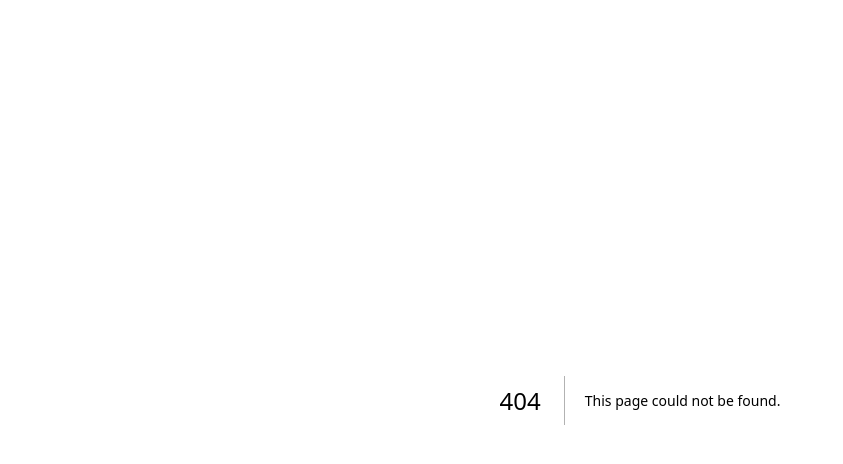
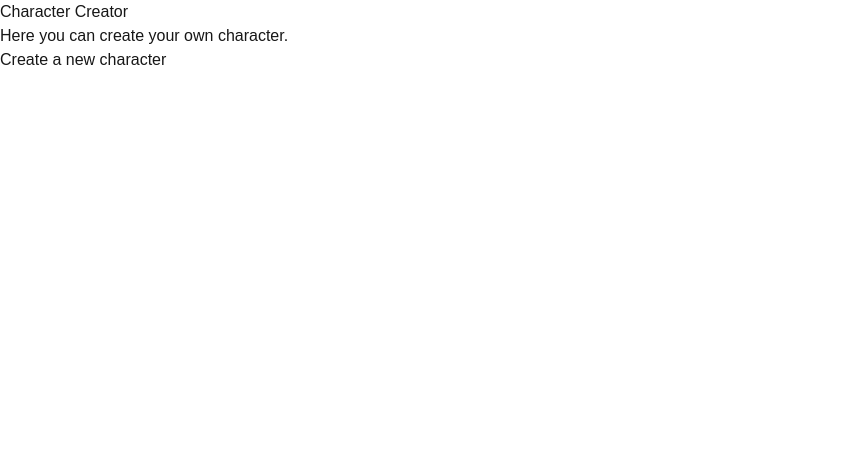
Before and after one commit to i-am-neon/llm-web-app-arch-orch-example, a Next.js app: page /character-creator in a window 1280 px wide. Before the commit this address had no page. Shown: the top 464 px of the page, without its empty margins (0-843 px from the left). Built offline with nearby package versions, Linux system fonts and the light colour scheme.

Commit message:
create scaffolding for character-creator

```diff
--- /dev/null
+++ b/app/character-creator/actions.ts
@@ -0,0 +1,12 @@
+export async function generateCharacter(): Promise<any> {
+  return new Promise((resolve) => {
+    setTimeout(() => {
+      resolve({
+        name: "John Doe",
+        age: 30,
+        occupation: "Warrior",
+        skills: ["swordsmanship", "archery", "tactics"],
+      });
+    }, 1000);
+  });
+}
--- /dev/null
+++ b/app/character-creator/page.tsx
@@ -0,0 +1,26 @@
+"use client";
+import { useCallback, useState } from "react";
+import { generateCharacter } from "./actions";
+
+export default function CharacterCreatorPage() {
+  const [isLoading, setIsLoading] = useState(false);
+
+  const createCharacter = useCallback(async () => {
+    setIsLoading(true);
+
+    const character = await generateCharacter();
+    console.log("character", JSON.stringify(character, null, 2));
+
+    setIsLoading(false);
+  }, []);
+
+  return (
+    <div>
+      <h1>Character Creator</h1>
+      <p>Here you can create your own character.</p>
+      <button onClick={createCharacter} disabled={isLoading}>
+        {isLoading ? "Loading..." : "Create a new character"}
+      </button>
+    </div>
+  );
+}
--- a/app/layout.tsx
+++ b/app/layout.tsx
@@ -16,7 +16,7 @@ const geistMono = localFont({
 export const metadata: Metadata = {
   title: "RPG Character Creator",
   description:
-    "An example LLM-powered web app to show the architecture and orchestration.",
+    "An example LLM-powered web app to show architecture and orchestration best practices.",
 };
 
 export default function RootLayout({
--- a/app/page.tsx
+++ b/app/page.tsx
@@ -1,4 +1,5 @@
 import Image from "next/image";
+import Link from "next/link";
 
 export default function Home() {
   return (
@@ -10,6 +11,7 @@ export default function Home() {
           <li>A link to the youtube video</li>
           <li>An explanation of covered topics</li>
         </ol>
+        <Link href="/character-creator">Character Creator</Link>
       </main>
       <footer className="row-start-3 flex gap-6 flex-wrap items-center justify-center">
         <a
```
